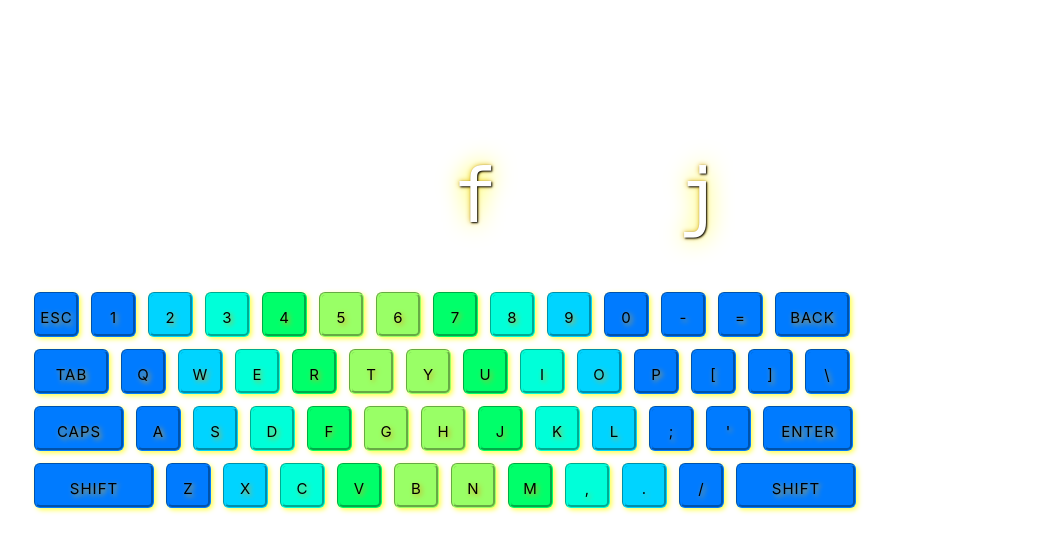
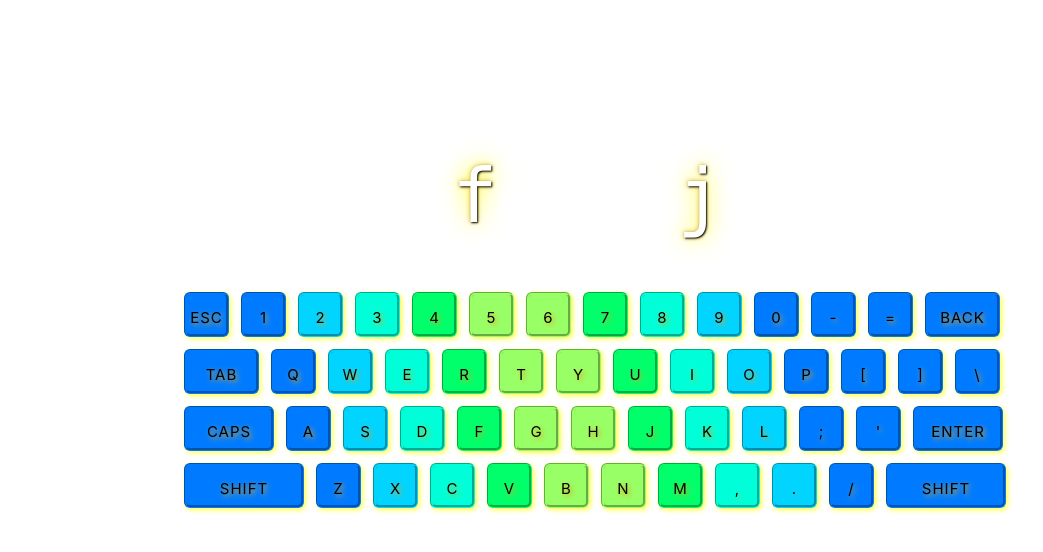
Before and after one commit to xypatel/Type-Blitz, a Vue app in the folder type-blitz/: page / in a window 1280 px wide. Shown: the top 552 px of the page, without its empty margins (86-1129 px from the left). Built offline with nearby package versions, Linux system fonts and the light colour scheme.

Commit message:
chore: adjust layout

```diff
--- a/type-blitz/src/App.vue
+++ b/type-blitz/src/App.vue
@@ -12,8 +12,4 @@ import PositionGame from "@/components/PositionGame.vue";
 </template>
 
 <style scoped>
-.keyboard {
-  position: relative;
-  right: 10em;
-}
 </style>
--- a/type-blitz/src/components/KeyboardDisplay.vue
+++ b/type-blitz/src/components/KeyboardDisplay.vue
@@ -160,7 +160,7 @@ body {
   display: flex;
   flex-direction: column;
   margin: auto;
-  //padding-left: 10em;
+  padding-right: 10em;
 }
 
 .row {
```
